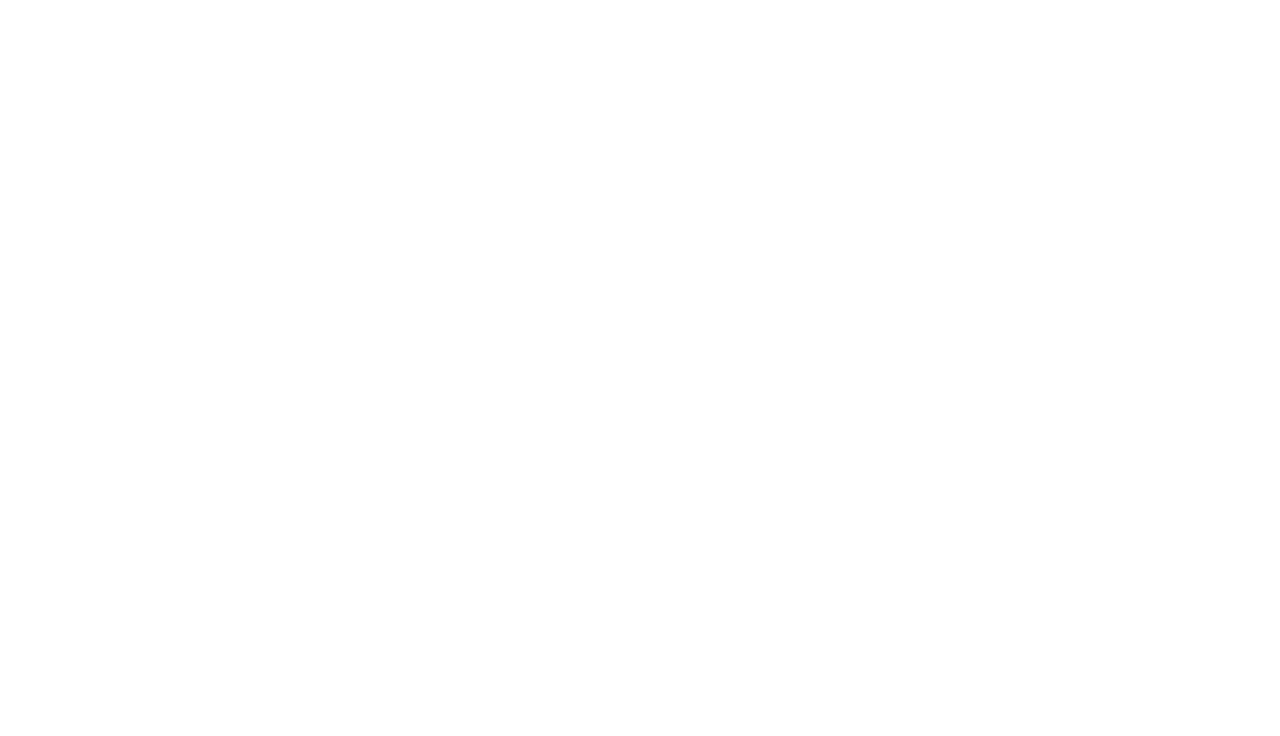
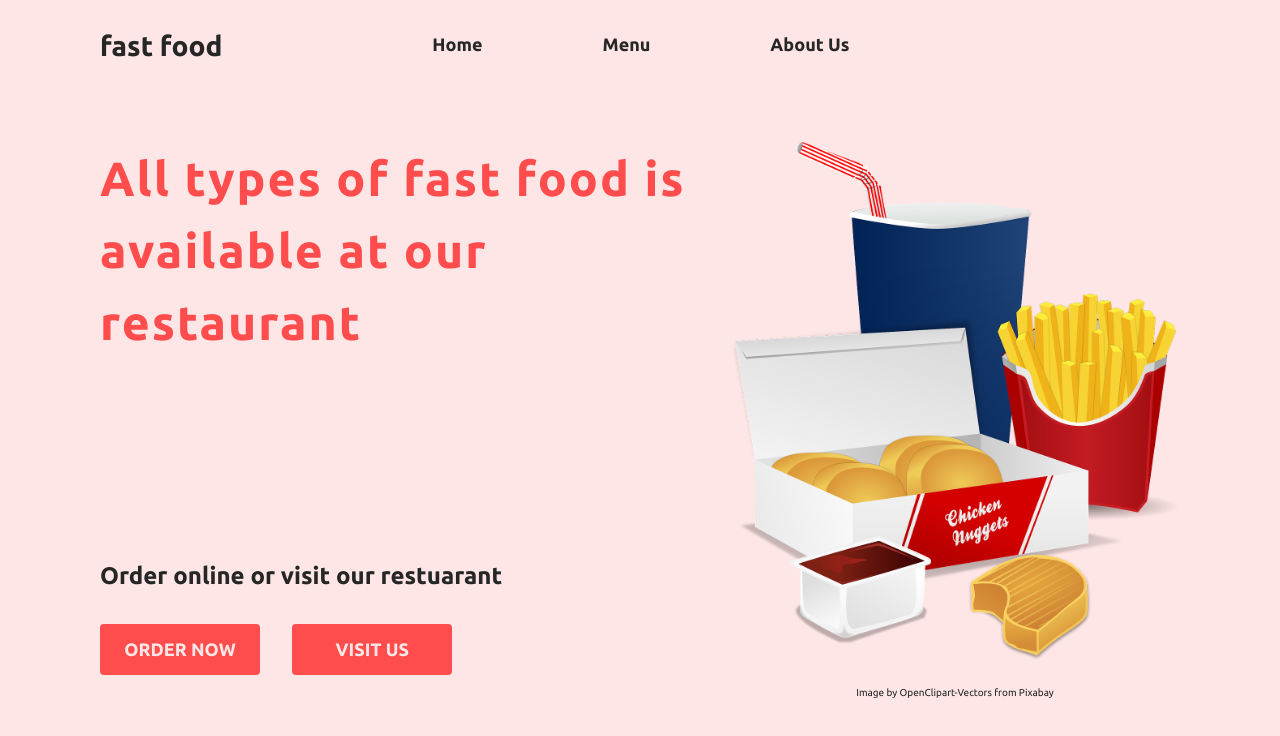
Before and after one commit to RautRA/Restaurant-Page, a website built with webpack: page src/template.html in a window 1280 px wide. Built offline with nearby package versions, Linux system fonts and the light colour scheme.

Commit message:
Write code for header & home page content

```diff
--- /dev/null
+++ b/src/home/home.js
@@ -0,0 +1,21 @@
+import fastFoodPic from "./fast-food.png";
+import "./index.css";
+
+export default `
+    <section class="hero">
+        <div class="hero-text">
+            <h1 class="hero-title">All types of fast food is available at our restaurant</h1>
+            <div class="hero-cta">
+                <p>Order online or visit our restuarant</p>
+                <div class="btns">
+                    <button>Order Now</button>
+                    <button>Visit Us</button>
+                </div>
+            </div>
+        </div>
+        <div>
+            <img src=${fastFoodPic} class="hero-img" />
+            <p class="img-credit">Image by <a href="https://pixabay.com/users/openclipart-vectors-30363/?utm_source=link-attribution&utm_medium=referral&utm_campaign=image&utm_content=155764">OpenClipart-Vectors</a> from <a href="https://pixabay.com//?utm_source=link-attribution&utm_medium=referral&utm_campaign=image&utm_content=155764">Pixabay</a></p>
+        </div>
+    </section>
+`;
--- /dev/null
+++ b/src/home/index.css
@@ -0,0 +1,58 @@
+.hero {
+    padding: 25px 100px;
+    margin-top: 25px;
+    display: flex;
+}
+
+.hero-title {
+    font-size: 4.8rem;
+    font-weight: 800;
+    letter-spacing: 2px;
+    margin-bottom: 200px;
+}
+
+.hero-text {
+    flex: 2;
+}
+
+.hero-text p {
+    font-size: 2.4rem;
+    font-weight: 600;
+    margin-bottom: 30px;
+    color: #262626;
+}
+
+.hero-cta button {
+    text-transform: uppercase;
+    background-color: #FF4D4D;
+    color: #FFE6E6;
+    border: 2px solid #FF4D4D;
+    width: 160px;
+    font-size: 1.8rem;
+    font-weight: 600;
+    padding: 10px 20px;
+    border-radius: 4px;
+    margin-right: 30px;
+}
+
+.hero-cta button:hover {
+    background-color:#FFE6E6;
+    color: #FF4D4D;
+    transition: all 200ms ease-in;
+}
+
+.hero-img {
+    flex: 1;
+    width: 450px;
+}
+
+.img-credit {
+    font-size: 1rem;
+    color: #262626;
+    text-align: center;
+    padding-top: 20px;
+}
+
+.img-credit a {
+    color: #262626;
+}
--- a/src/index.js
+++ b/src/index.js
@@ -1 +1,6 @@
 import "./styles.css";
+import homeContent from "./home/home.js";
+
+const main = document.querySelector(".main-content");
+
+main.innerHTML = homeContent;
--- a/src/styles.css
+++ b/src/styles.css
@@ -0,0 +1,74 @@
+*, *::before, *::after {
+    box-sizing: border-box;
+}
+
+* {
+    margin: 0;
+    padding: 0;
+}
+
+:root {
+    font-size: 62.5%;
+}
+
+body {
+    line-height: 1.5;
+    -webkit-font-smoothing: antialiased;
+    font-family: ubuntu, sans-serif;
+    background-color: #FFE6E6;
+    color: #FF4D4D;
+}
+
+input, button, textarea, select {
+    font: inherit;
+}
+
+p, h1, h2, h3, h4, h5, h6 {
+    overflow-wrap: break-word;
+}
+
+a {
+    text-decoration: none;
+}
+
+ul {
+    list-style-type: none;
+}
+
+a:hover, button:hover {
+    cursor: pointer;
+}
+
+.header {
+    padding: 25px 100px;
+    display: flex;
+    align-items: center;
+    gap: 200px;
+}
+
+.header-logo {
+    font-size: 2.8rem;
+    font-weight: 600;
+    color: #262626;
+}
+
+.nav-links {
+    display: flex;
+    align-items: center;
+    gap: 100px;
+}
+
+.nav-link button {
+    background-color: inherit;
+    border: 0;
+    border-bottom: 3px solid transparent;
+    padding: 0 10px;
+    font-size: 1.8rem;
+    font-weight: 600;
+    color: #262626;
+}
+
+.nav-link button:hover {
+    border-bottom: 3px solid #FF4D4D;
+    transition: all 200ms ease-in;
+}
--- a/src/template.html
+++ b/src/template.html
@@ -4,8 +4,27 @@
     <meta charset="UTF-8">
     <meta name="viewport" content="width=device-width, initial-scale=1.0">
     <title>Restaurant Page</title>
+    <link rel="preconnect" href="https://fonts.googleapis.com">
+    <link rel="preconnect" href="https://fonts.gstatic.com" crossorigin>
+    <link href="https://fonts.googleapis.com/css2?family=Ubuntu:ital,wght@0,300;0,400;0,500;0,700;1,300;1,400;1,500;1,700&display=swap" rel="stylesheet">
 </head>
 <body>
-
+    <header class="header">
+        <a class="header-logo" href="index.html">fast food</a>
+        <nav class="header-nav">
+            <ul class="nav-links">
+                <li class="nav-link">
+                    <button>Home</button>
+                </li>
+                <li class="nav-link">
+                    <button>Menu</button>
+                </li>
+                <li class="nav-link">
+                    <button>About Us</button>
+                </li>
+            </ul>
+        </nav>
+    </header>
+    <main class="main-content"></main>
 </body>
 </html>
```
Also changed, not shown: src/home/fast-food.png (added).
